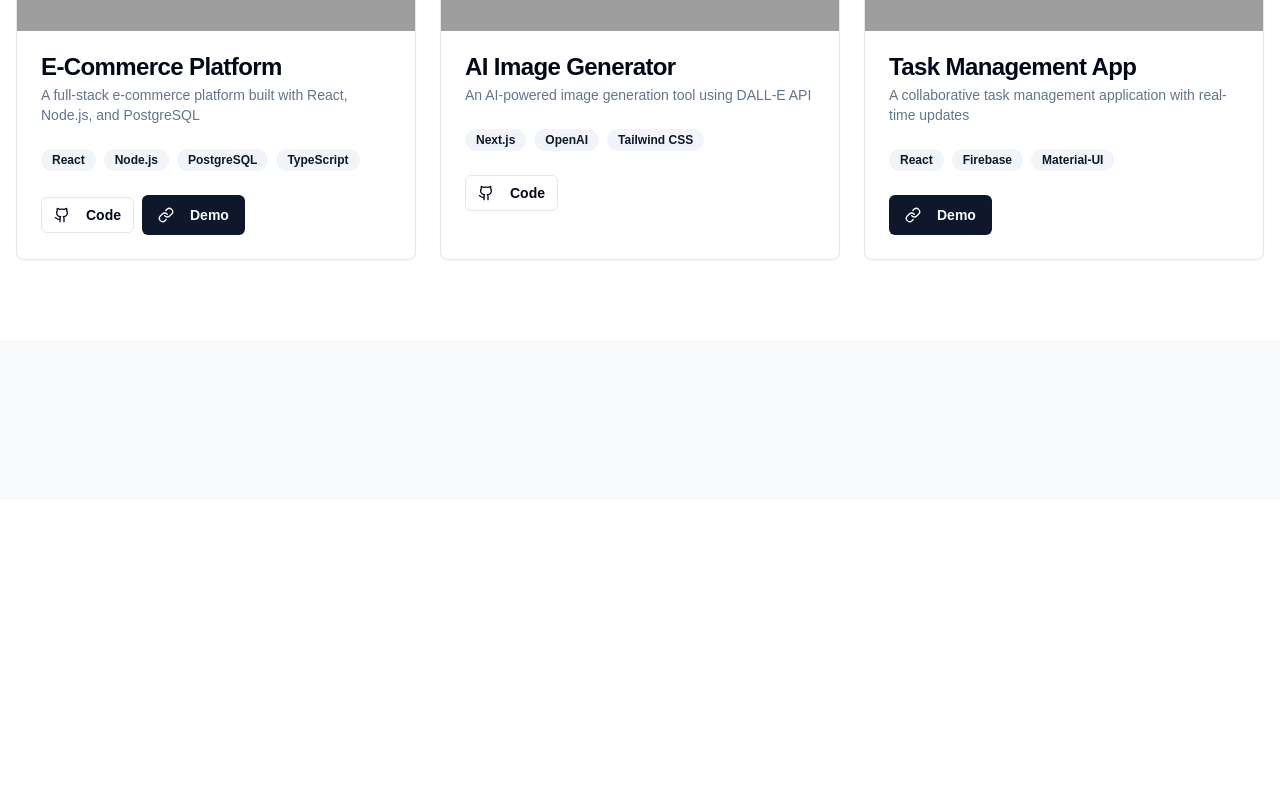
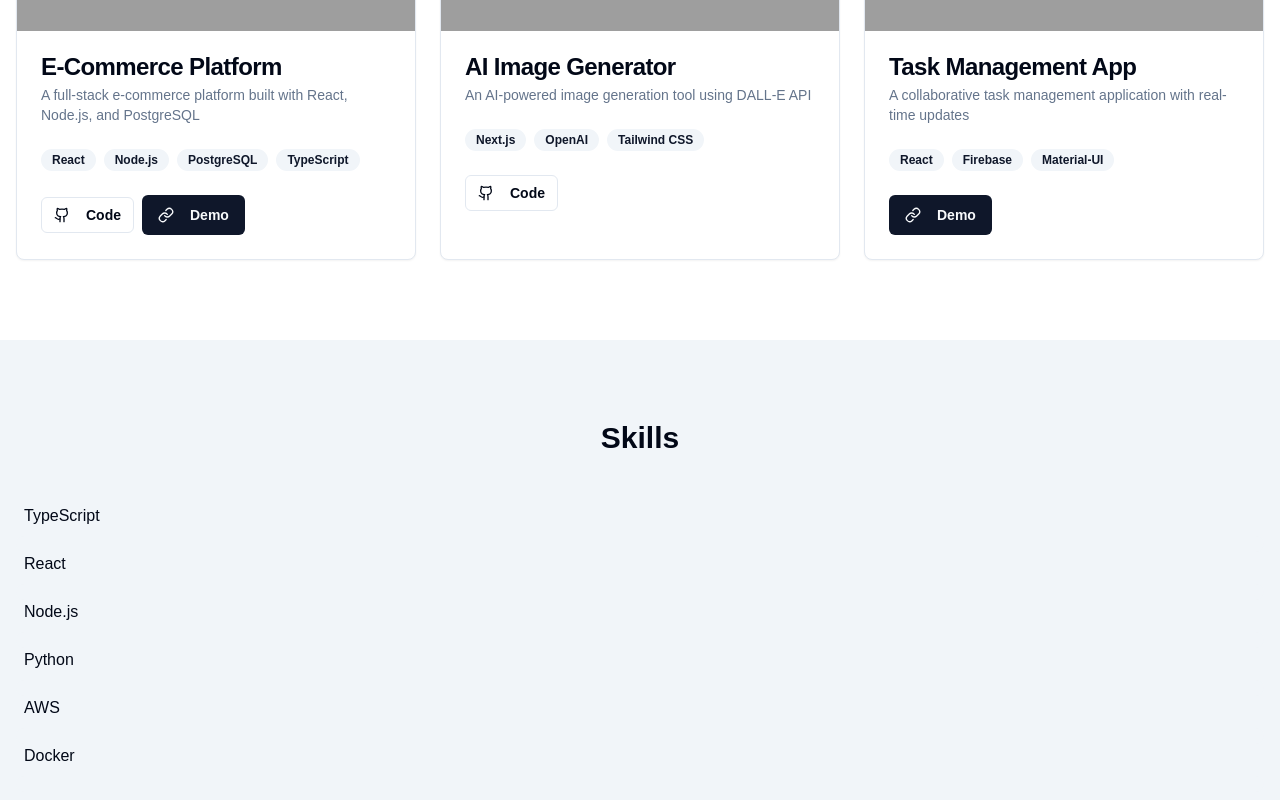
Before and after one commit to Eduardo-J-Morales/Newer-Portfolio, a Next.js app in the folder shadcnui-app/: page / in a window 1280 px wide. Shown: the part 1126-1926 px from the top of the page. Before the commit the page ends 1626 px from the top, so only its background shows below. Built offline with nearby package versions, Linux system fonts and the light colour scheme; grey boxes are pictures that could not be loaded.

Commit message:
This objects are a headache

```diff
--- a/shadcnui-app/components/sections/Skills.tsx
+++ b/shadcnui-app/components/sections/Skills.tsx
@@ -13,9 +13,23 @@ const iconMap = {
 
 export default function Skills() {
     return (
-        <section className="py-20 bg-secondary/50" id="skills">
-            <div className="container mx-auto px-4"></div>
-
+        <section className="py-20 bg-secondary/100" id="skills">
+            <div className="container mx-auto px-4">
+                <h2 className="text-3xl font-bold text-center mb-12">Skills</h2>
+                <div className="gird grid-cols-1 md:grid-cols-2 gap-8 max-w-4xl mx-auto"></div>
+                {skills.map((skill, index) => {
+                    let { icon } = skill
+                    let Icon = icon
+                    return(
+                    <div key={index} className="space-y-2">
+                                <div className="flex items-center gap-2">
+                                <Icon/>
+                                <span>{skill.name}</span>
+                            </div>
+                            <Progress/>
+                        </div>
+                )})}
+                </div>
         </section>
     )
 }
```
